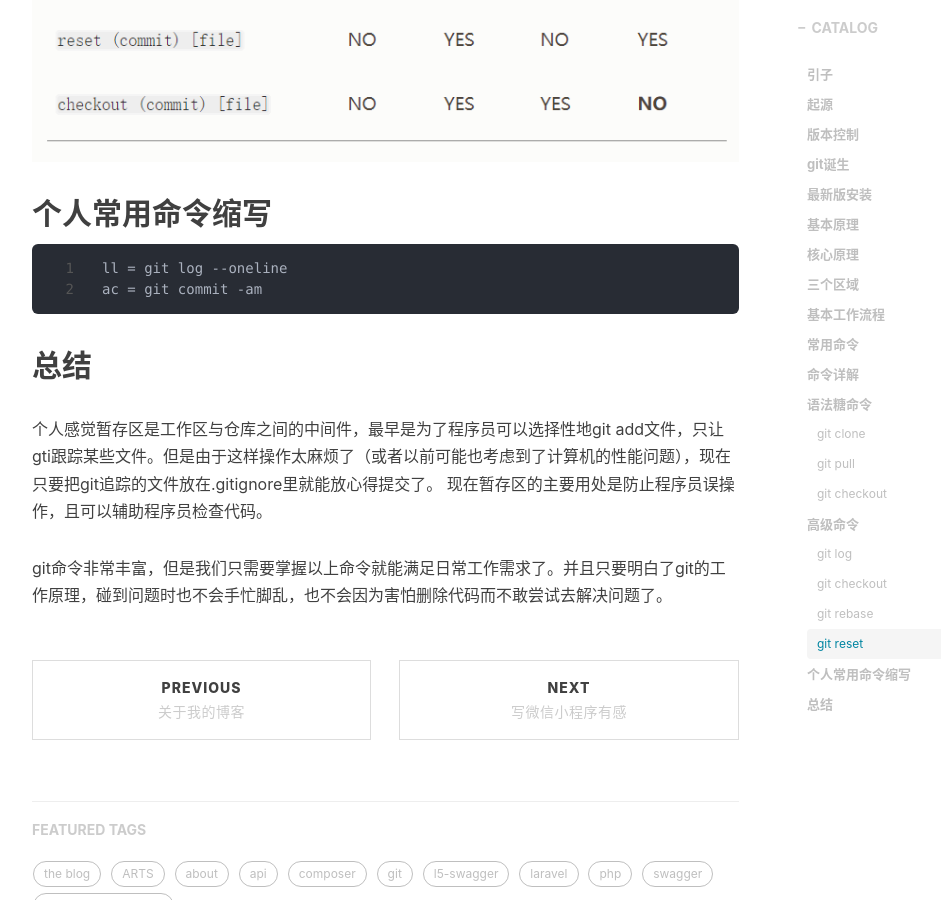
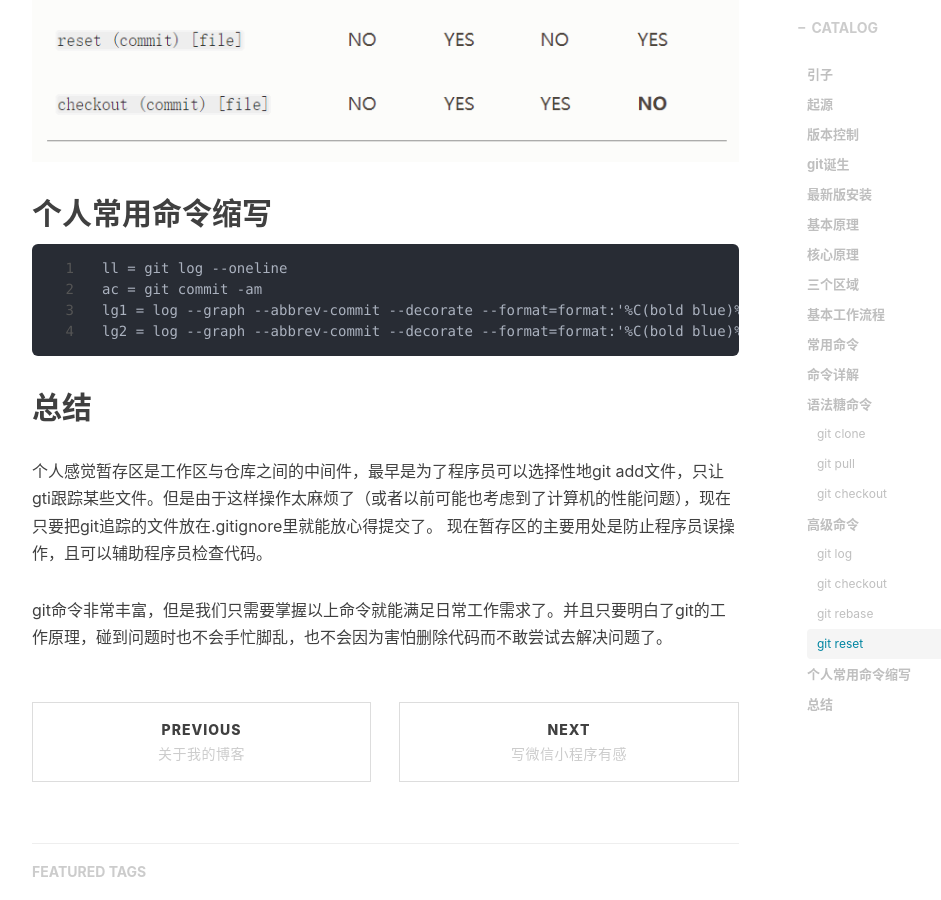
Before and after one commit to AnthonySAD/AnthonySAD.github.io, a Jekyll site: the page built from _posts/2018-12-31-git-commands.md, in a window 1280 px wide and 900 px high, scrolled down 10274 px. Shown: the whole window, without its empty margins (233-1174 px from the left). Built offline with Jekyll 4.4.1, drawn with Linux system fonts in a browser that asks for light colours; nearby versions of some CDN libraries; comment, search, counter and statistics services are not loaded.

Commit message:
test failed

````diff
--- a/_posts/2018-12-31-git-commands.md
+++ b/_posts/2018-12-31-git-commands.md
@@ -287,6 +287,8 @@ git log非常有用，可以查看历史提交记录，及HEAD指向。。 一
 ```
 ll = git log --oneline
 ac = git commit -am
+lg1 = log --graph --abbrev-commit --decorate --format=format:'%C(bold blue)%h%C(reset) - %C(bold green)(%ar)%C(reset) %C(white)%s%C(reset) %C(dim white)- %an%C(reset)%C(bold yellow)%d%C(reset)' --all
+lg2 = log --graph --abbrev-commit --decorate --format=format:'%C(bold blue)%h%C(reset) - %C(bold cyan)%aD%C(reset) %C(bold green)(%ar)%C(reset)%C(bold yellow)%d%C(reset)%n''          %C(white)%s%C(reset) %C(dim white)- %an%C(reset)' --all
 ```
 
 ## 总结
````
